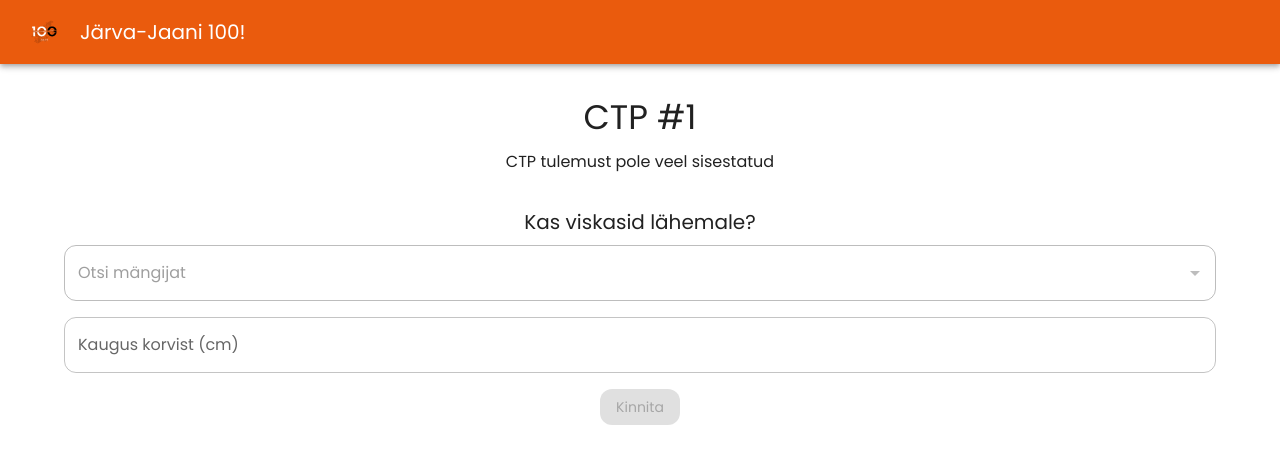
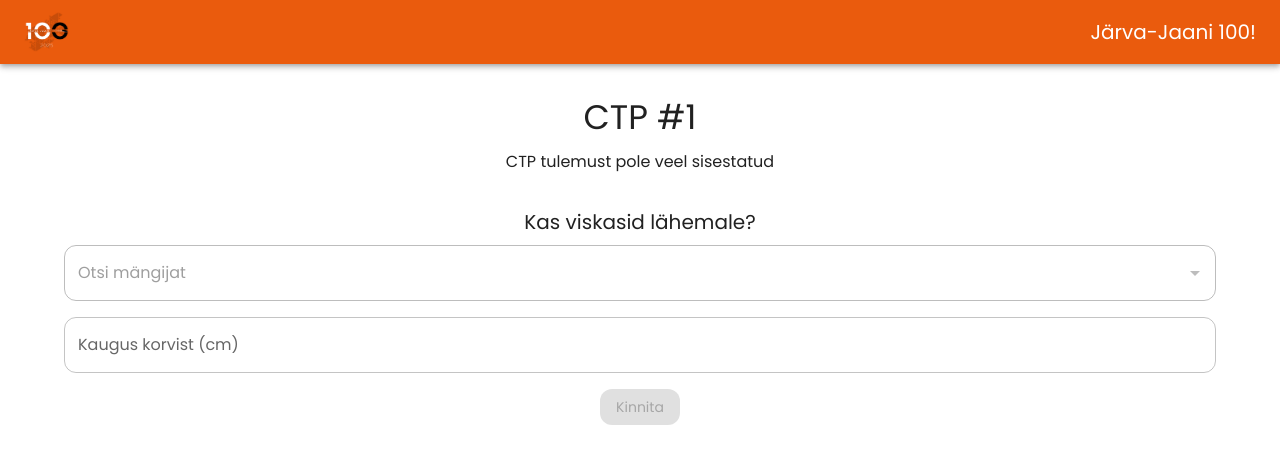
Before and after one commit to apunkto/jj100, a Next.js app: page /ctp/1 in a window 1280 px wide. Shown: the top 464 px of the page. Built offline with nearby package versions, Linux system fonts and the light colour scheme; no server answers.

Commit message:
ctp page

```diff
--- a/src/components/Layout.tsx
+++ b/src/components/Layout.tsx
@@ -1,16 +1,18 @@
-import { AppBar, Toolbar, Typography, Container, Box } from '@mui/material'
-import { ReactNode } from 'react'
+import {AppBar, Toolbar, Typography, Container, Box} from '@mui/material'
+import {ReactNode} from 'react'
 
-export default function Layout({ children }: { children: ReactNode }) {
+export default function Layout({children}: { children: ReactNode }) {
     return (
         <>
             <AppBar position="static">
                 <Toolbar>
-                    <Box component="img" src="/jj100_logo.svg" alt="Logo" sx={{ height: 40, mr: 2 }} />
-                    <Typography variant="h6">Järva-Jaani 100!</Typography>
+                    <Box sx={{width: '100%', display: 'flex', justifyContent: 'space-between', alignItems: 'center'}}>
+                        <Box component="img" src="/logo.png" alt="Logo" sx={{height: 40, mr: 2}}/>
+                        <Typography variant="h6">Järva-Jaani 100!</Typography>
+                    </Box>
                 </Toolbar>
             </AppBar>
-            <Container sx={{ mt: 4 }}>
+            <Container sx={{mt: 4}}>
                 {children}
             </Container>
         </>
```
Also changed, not shown: public/logo.png (added).
